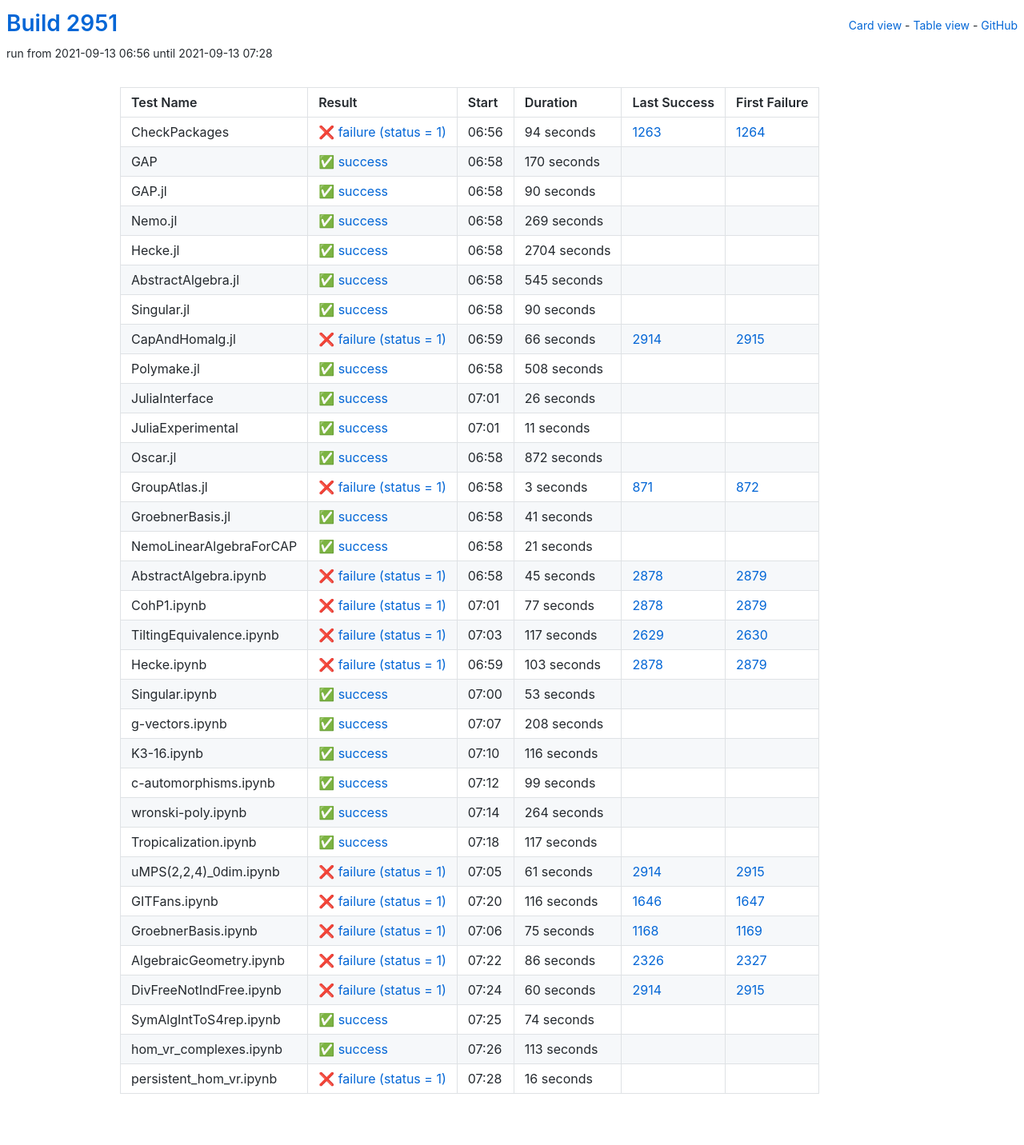
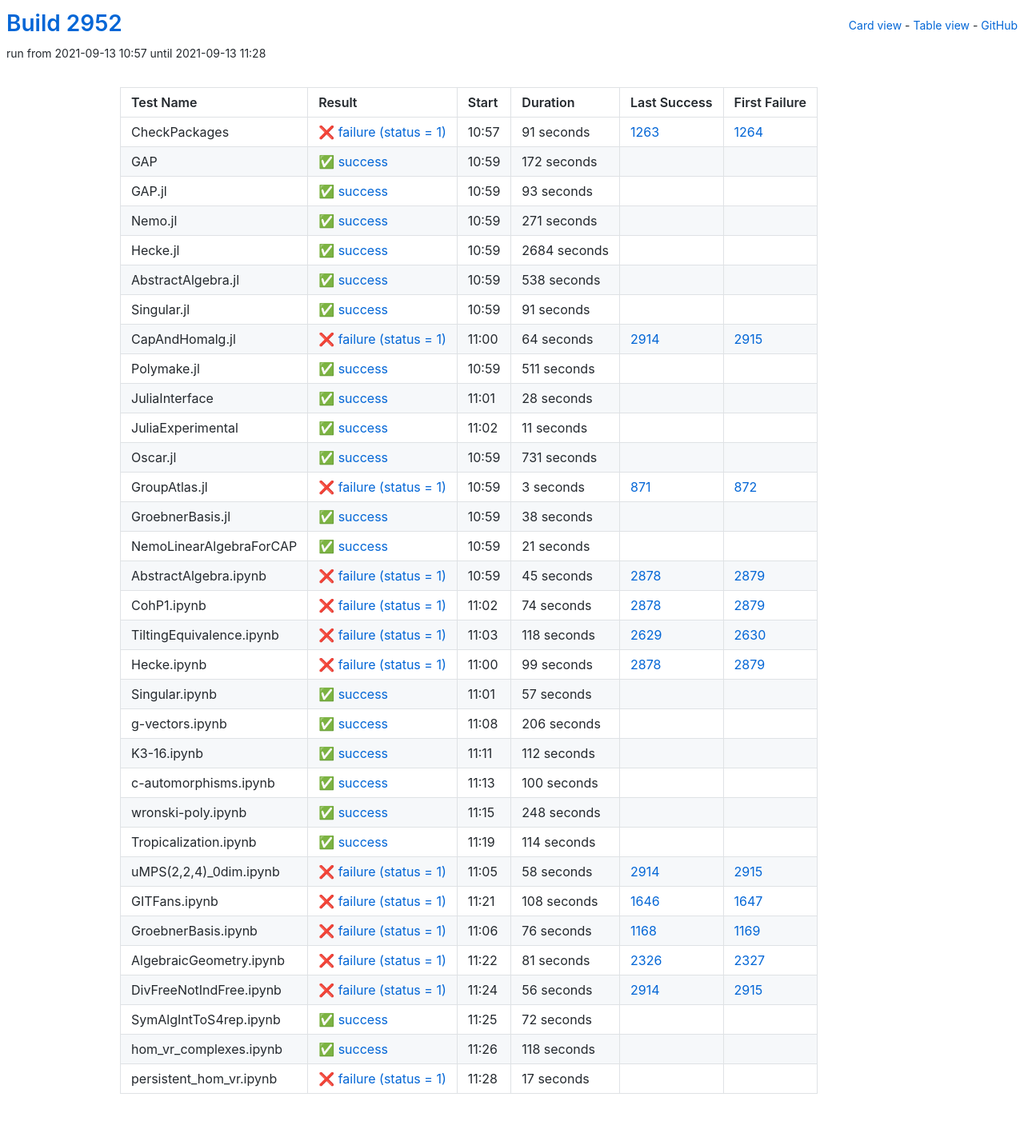
Before and after one commit to oscar-system/oscar-ci-status-stable, a Jekyll site: the page built from table.html, in a window 1280 px wide. Shown: the whole page at 80% size. Built offline with Jekyll 4.4.1, drawn with Linux system fonts in a browser that asks for light colours.

Commit message:
Build #2952

```diff
--- a/_data/ci.yml
+++ b/_data/ci.yml
@@ -1,6 +1,6 @@
 ---
-build: 2951
-build_url: https://oscarci.mathematik.uni-kl.de/job/oscar-stable/2951/
+build: 2952
+build_url: https://oscarci.mathematik.uni-kl.de/job/oscar-stable/2952/
 job: oscar-stable
 organization: oscar-system
 repo: oscar-ci-status-stable
@@ -8,128 +8,128 @@ repourl: https://github.com/oscar-system/oscar-ci-status-stable
 tests:
 - name: CheckPackages
   id: checkpackages
-  log: https://oscarci.mathematik.uni-kl.de/job/oscar-stable/2951/artifact/logs/build-2951/CheckPackages.log
-  start: 2021-09-13 06:56
+  log: https://oscarci.mathematik.uni-kl.de/job/oscar-stable/2952/artifact/logs/build-2952/CheckPackages.log
+  start: 2021-09-13 10:57
   success: false
   exitcode: 1
   status: failure
-  duration: 94
+  duration: 91
   last_success: 1263
   last_success_url: https://oscarci.mathematik.uni-kl.de/job/oscar-stable/1263/
   first_failure: 1264
   first_failure_url: https://oscarci.mathematik.uni-kl.de/job/oscar-stable/1264/
 - name: GAP
   id: gap
-  log: https://oscarci.mathematik.uni-kl.de/job/oscar-stable/2951/artifact/logs/build-2951/GAP.log
-  start: 2021-09-13 06:58
+  log: https://oscarci.mathematik.uni-kl.de/job/oscar-stable/2952/artifact/logs/build-2952/GAP.log
+  start: 2021-09-13 10:59
   success: true
   exitcode: 0
   status: success
-  duration: 170
+  duration: 172
   last_success: false
   last_success_url:
   first_failure: false
   first_failure_url:
 - name: GAP.jl
   id: gap-jl
-  log: https://oscarci.mathematik.uni-kl.de/job/oscar-stable/2951/artifact/logs/build-2951/GAP.jl.log
-  start: 2021-09-13 06:58
+  log: https://oscarci.mathematik.uni-kl.de/job/oscar-stable/2952/artifact/logs/build-2952/GAP.jl.log
+  start: 2021-09-13 10:59
   success: true
   exitcode: 0
   status: success
-  duration: 90
+  duration: 93
   last_success: false
   last_success_url:
   first_failure: false
   first_failure_url:
 - name: Nemo.jl
   id: nemo-jl
-  log: https://oscarci.mathematik.uni-kl.de/job/oscar-stable/2951/artifact/logs/build-2951/Nemo.jl.log
-  start: 2021-09-13 06:58
+  log: https://oscarci.mathematik.uni-kl.de/job/oscar-stable/2952/artifact/logs/build-2952/Nemo.jl.log
+  start: 2021-09-13 10:59
   success: true
   exitcode: 0
   status: success
-  duration: 269
+  duration: 271
   last_success: false
   last_success_url:
   first_failure: false
   first_failure_url:
 - name: Hecke.jl
   id: hecke-jl
-  log: https://oscarci.mathematik.uni-kl.de/job/oscar-stable/2951/artifact/logs/build-2951/Hecke.jl.log
-  start: 2021-09-13 06:58
+  log: https://oscarci.mathematik.uni-kl.de/job/oscar-stable/2952/artifact/logs/build-2952/Hecke.jl.log
+  start: 2021-09-13 10:59
   success: true
   exitcode: 0
   status: success
-  duration: 2704
+  duration: 2684
   last_success: false
   last_success_url:
   first_failure: false
   first_failure_url:
 - name: AbstractAlgebra.jl
   id: abstractalgebra-jl
-  log: https://oscarci.mathematik.uni-kl.de/job/oscar-stable/2951/artifact/logs/build-2951/AbstractAlgebra.jl.log
-  start: 2021-09-13 06:58
+  log: https://oscarci.mathematik.uni-kl.de/job/oscar-stable/2952/artifact/logs/build-2952/AbstractAlgebra.jl.log
+  start: 2021-09-13 10:59
   success: true
   exitcode: 0
   status: success
-  duration: 545
+  duration: 538
   last_success: false
   last_success_url:
   first_failure: false
   first_failure_url:
 - name: Singular.jl
   id: singular-jl
-  log: https://oscarci.mathematik.uni-kl.de/job/oscar-stable/2951/artifact/logs/build-2951/Singular.jl.log
-  start: 2021-09-13 06:58
+  log: https://oscarci.mathematik.uni-kl.de/job/oscar-stable/2952/artifact/logs/build-2952/Singular.jl.log
+  start: 2021-09-13 10:59
   success: true
   exitcode: 0
   status: success
-  duration: 90
+  duration: 91
   last_success: false
   last_success_url:
   first_failure: false
   first_failure_url:
 - name: CapAndHomalg.jl
   id: capandhomalg-jl
-  log: https://oscarci.mathematik.uni-kl.de/job/oscar-stable/2951/artifact/logs/build-2951/CapAndHomalg.jl.log
-  start: 2021-09-13 06:59
+  log: https://oscarci.mathematik.uni-kl.de/job/oscar-stable/2952/artifact/logs/build-2952/CapAndHomalg.jl.log
+  start: 2021-09-13 11:00
   success: false
   exitcode: 1
   status: failure
-  duration: 66
+  duration: 64
   last_success: 2914
   last_success_url: https://oscarci.mathematik.uni-kl.de/job/oscar-stable/2914/
   first_failure: 2915
   first_failure_url: https://oscarci.mathematik.uni-kl.de/job/oscar-stable/2915/
 - name: Polymake.jl
   id: polymake-jl
-  log: https://oscarci.mathematik.uni-kl.de/job/oscar-stable/2951/artifact/logs/build-2951/Polymake.jl.log
-  start: 2021-09-13 06:58
+  log: https://oscarci.mathematik.uni-kl.de/job/oscar-stable/2952/artifact/logs/build-2952/Polymake.jl.log
+  start: 2021-09-13 10:59
   success: true
   exitcode: 0
   status: success
-  duration: 508
+  duration: 511
   last_success: false
   last_success_url:
   first_failure: false
   first_failure_url:
 - name: JuliaInterface
   id: juliainterface
-  log: https://oscarci.mathematik.uni-kl.de/job/oscar-stable/2951/artifact/logs/build-2951/JuliaInterface.log
-  start: 2021-09-13 07:01
+  log: https://oscarci.mathematik.uni-kl.de/job/oscar-stable/2952/artifact/logs/build-2952/JuliaInterface.log
+  start: 2021-09-13 11:01
   success: true
   exitcode: 0
   status: success
-  duration: 26
+  duration: 28
   last_success: false
   last_success_url:
   first_failure: false
   first_failure_url:
 - name: JuliaExperimental
   id: juliaexperimental
-  log: https://oscarci.mathematik.uni-kl.de/job/oscar-stable/2951/artifact/logs/build-2951/JuliaExperimental.log
-  start: 2021-09-13 07:01
+  log: https://oscarci.mathematik.uni-kl.de/job/oscar-stable/2952/artifact/logs/build-2952/JuliaExperimental.log
+  start: 2021-09-13 11:02
   success: true
   exitcode: 0
   status: success
@@ -140,20 +140,20 @@ tests:
   first_failure_url:
 - name: Oscar.jl
   id: oscar-jl
-  log: https://oscarci.mathematik.uni-kl.de/job/oscar-stable/2951/artifact/logs/build-2951/Oscar.jl.log
-  start: 2021-09-13 06:58
+  log: https://oscarci.mathematik.uni-kl.de/job/oscar-stable/2952/artifact/logs/build-2952/Oscar.jl.log
+  start: 2021-09-13 10:59
   success: true
   exitcode: 0
   status: success
-  duration: 872
+  duration: 731
   last_success: false
   last_success_url:
   first_failure: false
   first_failure_url:
 - name: GroupAtlas.jl
   id: groupatlas-jl
-  log: https://oscarci.mathematik.uni-kl.de/job/oscar-stable/2951/artifact/logs/build-2951/GroupAtlas.jl.log
-  start: 2021-09-13 06:58
+  log: https://oscarci.mathematik.uni-kl.de/job/oscar-stable/2952/artifact/logs/build-2952/GroupAtlas.jl.log
+  start: 2021-09-13 10:59
   success: false
   exitcode: 1
   status: failure
@@ -164,20 +164,20 @@ tests:
   first_failure_url: https://oscarci.mathematik.uni-kl.de/job/oscar-stable/872/
 - name: GroebnerBasis.jl
   id: groebnerbasis-jl
-  log: https://oscarci.mathematik.uni-kl.de/job/oscar-stable/2951/artifact/logs/build-2951/GroebnerBasis.jl.log
-  start: 2021-09-13 06:58
+  log: https://oscarci.mathematik.uni-kl.de/job/oscar-stable/2952/artifact/logs/build-2952/GroebnerBasis.jl.log
+  start: 2021-09-13 10:59
   success: true
   exitcode: 0
   status: success
-  duration: 41
+  duration: 38
   last_success: false
   last_success_url:
   first_failure: false
   first_failure_url:
 - name: NemoLinearAlgebraForCAP
   id: nemolinearalgebraforcap
-  log: https://oscarci.mathematik.uni-kl.de/job/oscar-stable/2951/artifact/logs/build-2951/NemoLinearAlgebraForCAP.log
-  start: 2021-09-13 06:58
+  log: https://oscarci.mathematik.uni-kl.de/job/oscar-stable/2952/artifact/logs/build-2952/NemoLinearAlgebraForCAP.log
+  start: 2021-09-13 10:59
   success: true
   exitcode: 0
   status: success
@@ -188,8 +188,8 @@ tests:
   first_failure_url:
 - name: AbstractAlgebra.ipynb
   id: abstractalgebra-ipynb
-  log: https://oscarci.mathematik.uni-kl.de/job/oscar-stable/2951/artifact/logs/build-2951/AbstractAlgebra.ipynb.log
-  start: 2021-09-13 06:58
+  log: https://oscarci.mathematik.uni-kl.de/job/oscar-stable/2952/artifact/logs/build-2952/AbstractAlgebra.ipynb.log
+  start: 2021-09-13 10:59
   success: false
   exitcode: 1
   status: failure
@@ -200,204 +200,204 @@ tests:
   first_failure_url: https://oscarci.mathematik.uni-kl.de/job/oscar-stable/2879/
 - name: CohP1.ipynb
   id: cohp1-ipynb
-  log: https://oscarci.mathematik.uni-kl.de/job/oscar-stable/2951/artifact/logs/build-2951/CohP1.ipynb.log
-  start: 2021-09-13 07:01
+  log: https://oscarci.mathematik.uni-kl.de/job/oscar-stable/2952/artifact/logs/build-2952/CohP1.ipynb.log
+  start: 2021-09-13 11:02
   success: false
   exitcode: 1
   status: failure
-  duration: 77
+  duration: 74
   last_success: 2878
   last_success_url: https://oscarci.mathematik.uni-kl.de/job/oscar-stable/2878/
   first_failure: 2879
   first_failure_url: https://oscarci.mathematik.uni-kl.de/job/oscar-stable/2879/
 - name: TiltingEquivalence.ipynb
   id: tiltingequivalence-ipynb
-  log: https://oscarci.mathematik.uni-kl.de/job/oscar-stable/2951/artifact/logs/build-2951/TiltingEquivalence.ipynb.log
-  start: 2021-09-13 07:03
+  log: https://oscarci.mathematik.uni-kl.de/job/oscar-stable/2952/artifact/logs/build-2952/TiltingEquivalence.ipynb.log
+  start: 2021-09-13 11:03
   success: false
   exitcode: 1
   status: failure
-  duration: 117
+  duration: 118
   last_success: 2629
   last_success_url: https://oscarci.mathematik.uni-kl.de/job/oscar-stable/2629/
   first_failure: 2630
   first_failure_url: https://oscarci.mathematik.uni-kl.de/job/oscar-stable/2630/
 - name: Hecke.ipynb
   id: hecke-ipynb
-  log: https://oscarci.mathematik.uni-kl.de/job/oscar-stable/2951/artifact/logs/build-2951/Hecke.ipynb.log
-  start: 2021-09-13 06:59
+  log: https://oscarci.mathematik.uni-kl.de/job/oscar-stable/2952/artifact/logs/build-2952/Hecke.ipynb.log
+  start: 2021-09-13 11:00
   success: false
   exitcode: 1
   status: failure
-  duration: 103
+  duration: 99
   last_success: 2878
   last_success_url: https://oscarci.mathematik.uni-kl.de/job/oscar-stable/2878/
   first_failure: 2879
   first_failure_url: https://oscarci.mathematik.uni-kl.de/job/oscar-stable/2879/
 - name: Singular.ipynb
   id: singular-ipynb
-  log: https://oscarci.mathematik.uni-kl.de/job/oscar-stable/2951/artifact/logs/build-2951/Singular.ipynb.log
-  start: 2021-09-13 07:00
+  log: https://oscarci.mathematik.uni-kl.de/job/oscar-stable/2952/artifact/logs/build-2952/Singular.ipynb.log
+  start: 2021-09-13 11:01
   success: true
   exitcode: 0
   status: success
-  duration: 53
+  duration: 57
   last_success: false
   last_success_url:
   first_failure: false
   first_failure_url:
 - name: g-vectors.ipynb
   id: g-vectors-ipynb
-  log: https://oscarci.mathematik.uni-kl.de/job/oscar-stable/2951/artifact/logs/build-2951/g-vectors.ipynb.log
-  start: 2021-09-13 07:07
+  log: https://oscarci.mathematik.uni-kl.de/job/oscar-stable/2952/artifact/logs/build-2952/g-vectors.ipynb.log
+  start: 2021-09-13 11:08
   success: true
   exitcode: 0
   status: success
-  duration: 208
+  duration: 206
   last_success: false
   last_success_url:
   first_failure: false
   first_failure_url:
 - name: K3-16.ipynb
   id: k3-16-ipynb
-  log: https://oscarci.mathematik.uni-kl.de/job/oscar-stable/2951/artifact/logs/build-2951/K3-16.ipynb.log
-  start: 2021-09-13 07:10
+  log: https://oscarci.mathematik.uni-kl.de/job/oscar-stable/2952/artifact/logs/build-2952/K3-16.ipynb.log
+  start: 2021-09-13 11:11
   success: true
   exitcode: 0
   status: success
-  duration: 116
+  duration: 112
   last_success: false
   last_success_url:
   first_failure: false
   first_failure_url:
 - name: c-automorphisms.ipynb
   id: c-automorphisms-ipynb
-  log: https://oscarci.mathematik.uni-kl.de/job/oscar-stable/2951/artifact/logs/build-2951/c-automorphisms.ipynb.log
-  start: 2021-09-13 07:12
+  log: https://oscarci.mathematik.uni-kl.de/job/oscar-stable/2952/artifact/logs/build-2952/c-automorphisms.ipynb.log
+  start: 2021-09-13 11:13
   success: true
   exitcode: 0
   status: success
-  duration: 99
+  duration: 100
   last_success: false
   last_success_url:
   first_failure: false
   first_failure_url:
 - name: wronski-poly.ipynb
   id: wronski-poly-ipynb
-  log: https://oscarci.mathematik.uni-kl.de/job/oscar-stable/2951/artifact/logs/build-2951/wronski-poly.ipynb.log
-  start: 2021-09-13 07:14
+  log: https://oscarci.mathematik.uni-kl.de/job/oscar-stable/2952/artifact/logs/build-2952/wronski-poly.ipynb.log
+  start: 2021-09-13 11:15
   success: true
   exitcode: 0
   status: success
-  duration: 264
+  duration: 248
   last_success: false
   last_success_url:
   first_failure: false
   first_failure_url:
 - name: Tropicalization.ipynb
   id: tropicalization-ipynb
-  log: https://oscarci.mathematik.uni-kl.de/job/oscar-stable/2951/artifact/logs/build-2951/Tropicalization.ipynb.log
-  start: 2021-09-13 07:18
+  log: https://oscarci.mathematik.uni-kl.de/job/oscar-stable/2952/artifact/logs/build-2952/Tropicalization.ipynb.log
+  start: 2021-09-13 11:19
   success: true
   exitcode: 0
   status: success
-  duration: 117
+  duration: 114
   last_success: false
   last_success_url:
   first_failure: false
   first_failure_url:
 - name: uMPS(2,2,4)_0dim.ipynb
   id: umps-2-2-4-0dim-ipynb
-  log: https://oscarci.mathematik.uni-kl.de/job/oscar-stable/2951/artifact/logs/build-2951/uMPS-2-2-4-_0dim.ipynb.log
-  start: 2021-09-13 07:05
+  log: https://oscarci.mathematik.uni-kl.de/job/oscar-stable/2952/artifact/logs/build-2952/uMPS-2-2-4-_0dim.ipynb.log
+  start: 2021-09-13 11:05
   success: false
   exitcode: 1
   status: failure
-  duration: 61
+  duration: 58
   last_success: 2914
   last_success_url: https://oscarci.mathematik.uni-kl.de/job/oscar-stable/2914/
   first_failure: 2915
   first_failure_url: https://oscarci.mathematik.uni-kl.de/job/oscar-stable/2915/
 - name: GITFans.ipynb
   id: gitfans-ipynb
-  log: https://oscarci.mathematik.uni-kl.de/job/oscar-stable/2951/artifact/logs/build-2951/GITFans.ipynb.log
-  start: 2021-09-13 07:20
+  log: https://oscarci.mathematik.uni-kl.de/job/oscar-stable/2952/artifact/logs/build-2952/GITFans.ipynb.log
+  start: 2021-09-13 11:21
   success: false
   exitcode: 1
   status: failure
-  duration: 116
+  duration: 108
   last_success: 1646
   last_success_url: https://oscarci.mathematik.uni-kl.de/job/oscar-stable/1646/
   first_failure: 1647
   first_failure_url: https://oscarci.mathematik.uni-kl.de/job/oscar-stable/1647/
 - name: GroebnerBasis.ipynb
   id: groebnerbasis-ipynb
-  log: https://oscarci.mathematik.uni-kl.de/job/oscar-stable/2951/artifact/logs/build-2951/GroebnerBasis.ipynb.log
-  start: 2021-09-13 07:06
+  log: https://oscarci.mathematik.uni-kl.de/job/oscar-stable/2952/artifact/logs/build-2952/GroebnerBasis.ipynb.log
+  start: 2021-09-13 11:06
   success: false
   exitcode: 1
   status: failure
-  duration: 75
+  duration: 76
   last_success: 1168
   last_success_url: https://oscarci.mathematik.uni-kl.de/job/oscar-stable/1168/
   first_failure: 1169
   first_failure_url: https://oscarci.mathematik.uni-kl.de/job/oscar-stable/1169/
 - name: AlgebraicGeometry.ipynb
   id: algebraicgeometry-ipynb
-  log: https://oscarci.mathematik.uni-kl.de/job/oscar-stable/2951/artifact/logs/build-2951/AlgebraicGeometry.ipynb.log
-  start: 2021-09-13 07:22
+  log: https://oscarci.mathematik.uni-kl.de/job/oscar-stable/2952/artifact/logs/build-2952/AlgebraicGeometry.ipynb.log
+  start: 2021-09-13 11:22
   success: false
   exitcode: 1
   status: failure
-  duration: 86
+  duration: 81
   last_success: 2326
   last_success_url: https://oscarci.mathematik.uni-kl.de/job/oscar-stable/2326/
   first_failure: 2327
   first_failure_url: https://oscarci.mathematik.uni-kl.de/job/oscar-stable/2327/
 - name: DivFreeNotIndFree.ipynb
   id: divfreenotindfree-ipynb
-  log: https://oscarci.mathematik.uni-kl.de/job/oscar-stable/2951/artifact/logs/build-2951/DivFreeNotIndFree.ipynb.log
-  start: 2021-09-13 07:24
+  log: https://oscarci.mathematik.uni-kl.de/job/oscar-stable/2952/artifact/logs/build-2952/DivFreeNotIndFree.ipynb.log
+  start: 2021-09-13 11:24
   success: false
   exitcode: 1
   status: failure
-  duration: 60
+  duration: 56
   last_success: 2914
   last_success_url: https://oscarci.mathematik.uni-kl.de/job/oscar-stable/2914/
   first_failure: 2915
   first_failure_url: https://oscarci.mathematik.uni-kl.de/job/oscar-stable/2915/
 - name: SymAlgIntToS4rep.ipynb
   id: symalginttos4rep-ipynb
-  log: https://oscarci.mathematik.uni-kl.de/job/oscar-stable/2951/artifact/logs/build-2951/SymAlgIntToS4rep.ipynb.log
-  start: 2021-09-13 07:25
+  log: https://oscarci.mathematik.uni-kl.de/job/oscar-stable/2952/artifact/logs/build-2952/SymAlgIntToS4rep.ipynb.log
+  start: 2021-09-13 11:25
   success: true
   exitcode: 0
   status: success
-  duration: 74
+  duration: 72
   last_success: false
   last_success_url:
   first_failure: false
   first_failure_url:
 - name: hom_vr_complexes.ipynb
   id: hom-vr-complexes-ipynb
-  log: https://oscarci.mathematik.uni-kl.de/job/oscar-stable/2951/artifact/logs/build-2951/hom_vr_complexes.ipynb.log
-  start: 2021-09-13 07:26
+  log: https://oscarci.mathematik.uni-kl.de/job/oscar-stable/2952/artifact/logs/build-2952/hom_vr_complexes.ipynb.log
+  start: 2021-09-13 11:26
   success: true
   exitcode: 0
   status: success
-  duration: 113
+  duration: 118
   last_success: false
   last_success_url:
   first_failure: false
   first_failure_url:
 - name: persistent_hom_vr.ipynb
   id: persistent-hom-vr-ipynb
-  log: https://oscarci.mathematik.uni-kl.de/job/oscar-stable/2951/artifact/logs/build-2951/persistent_hom_vr.ipynb.log
-  start: 2021-09-13 07:28
+  log: https://oscarci.mathematik.uni-kl.de/job/oscar-stable/2952/artifact/logs/build-2952/persistent_hom_vr.ipynb.log
+  start: 2021-09-13 11:28
   success: false
   exitcode: 1
   status: failure
-  duration: 16
+  duration: 17
   last_success: false
   last_success_url:
   first_failure: false
```
Also changed, not shown: README.md.
